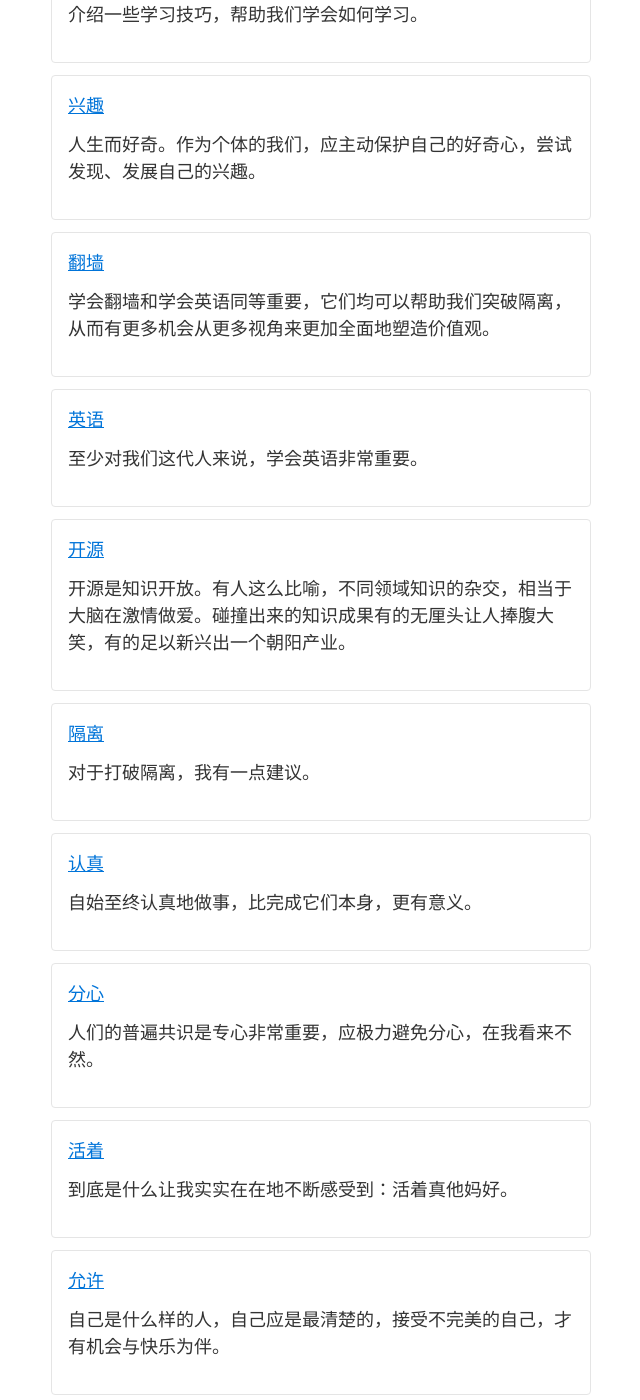
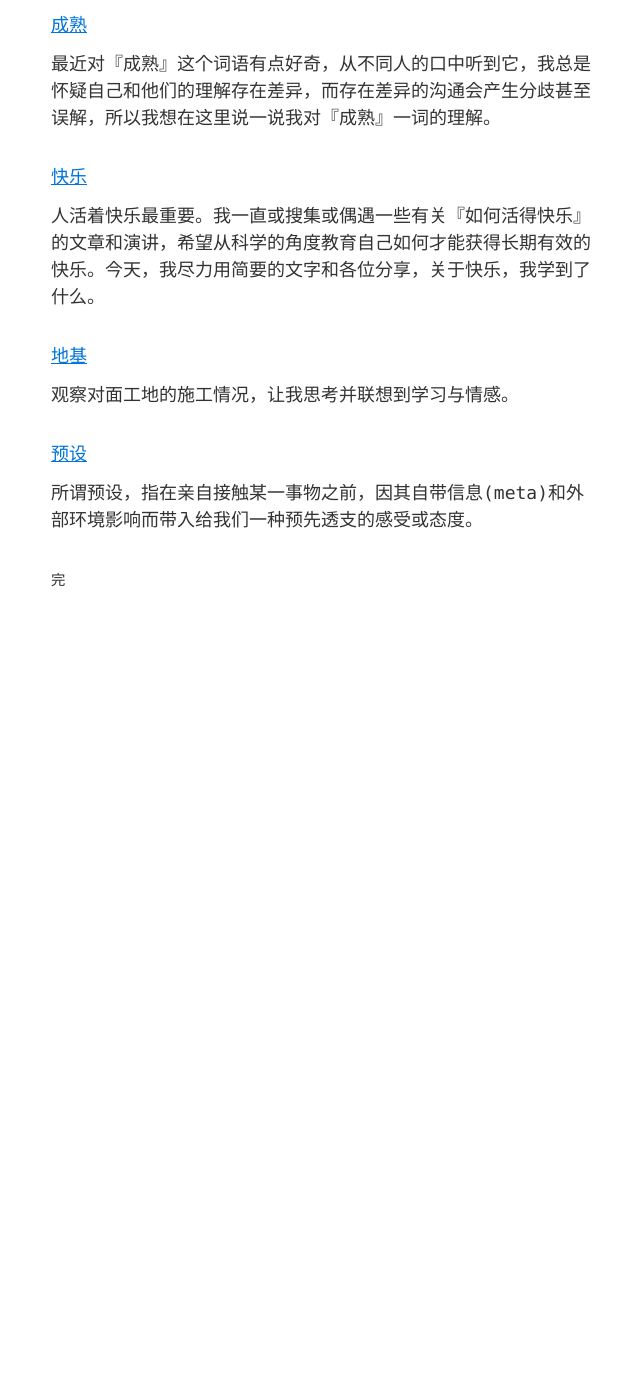
Before and after one commit to lzl/lzl.github.com, a Jekyll site: the page built from index.md, in a window 1280 px wide and 1400 px high, scrolled down 7194 px. Shown: the whole window, without its empty margins (319-959 px from the left). Built offline with Jekyll 4.4.1, drawn with Linux system fonts in a browser that asks for light colours; after the commit the page ends 7824 px from its top, so only the background shows below that.

Commit message:
no-border card

```diff
--- a/index.md
+++ b/index.md
@@ -7,9 +7,13 @@ title: LZL
 
 联系方式：<lizunlong@gmail.com>
 
+<hr />
+
 {% for post in site.categories.note %}
 <div class="card">
   <a href="{{ post.url }}"><p class="title">{{ post.title }}</p></a>
   <p>{{ post.summary }}</p>
 </div>
 {% endfor %}
+
+<small>完</small>
--- a/static/single.css
+++ b/static/single.css
@@ -109,11 +109,7 @@ hr {
 }
 
 .card {
-  position: relative;
-  padding: 1rem;
-  border: 1px solid #e5e5e5;
-  border-radius: 4px;
-  margin-bottom: 12px;
+  margin-bottom: 2rem;
 }
 .card .title {
   margin-bottom: 12px;
```
